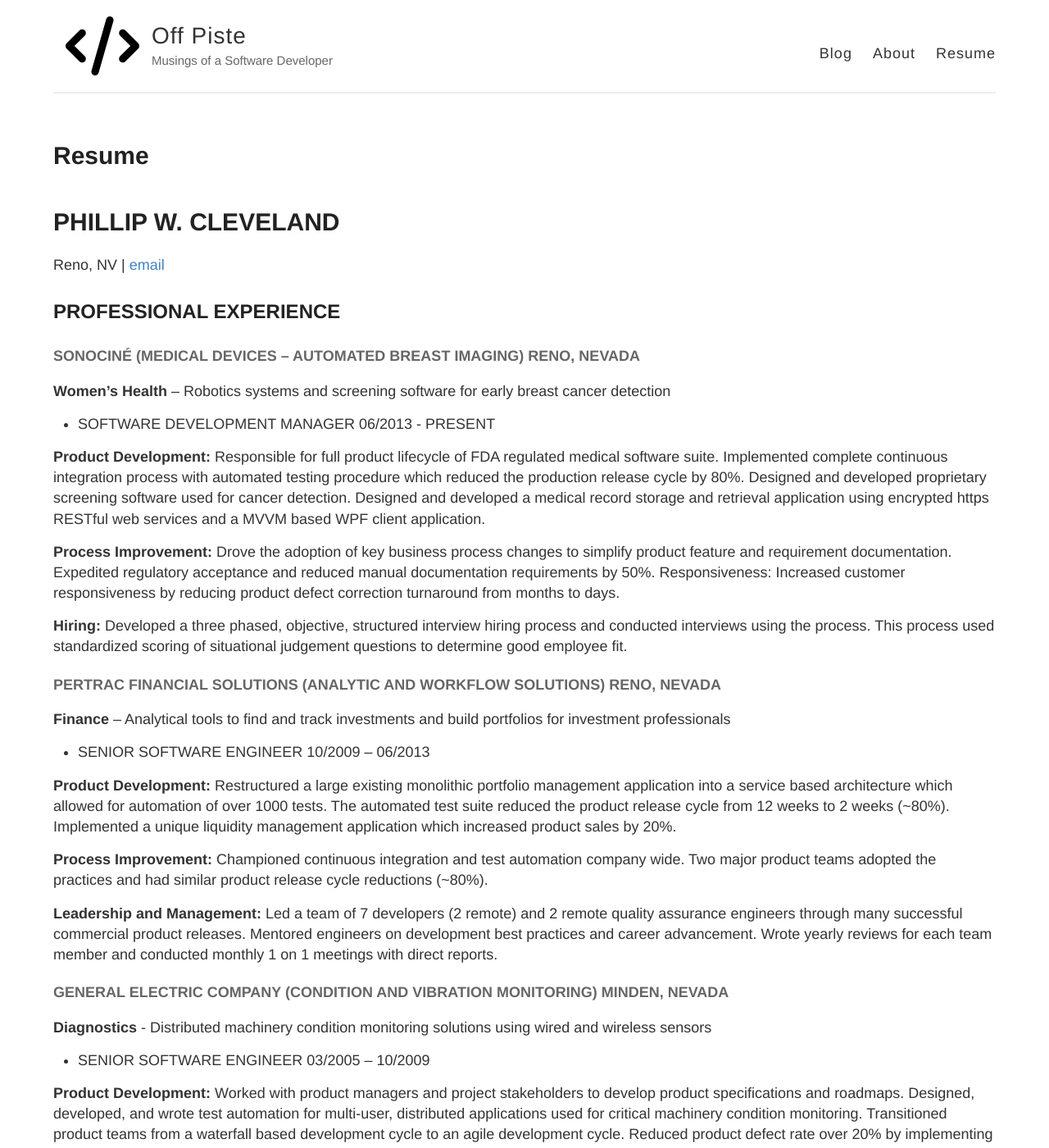
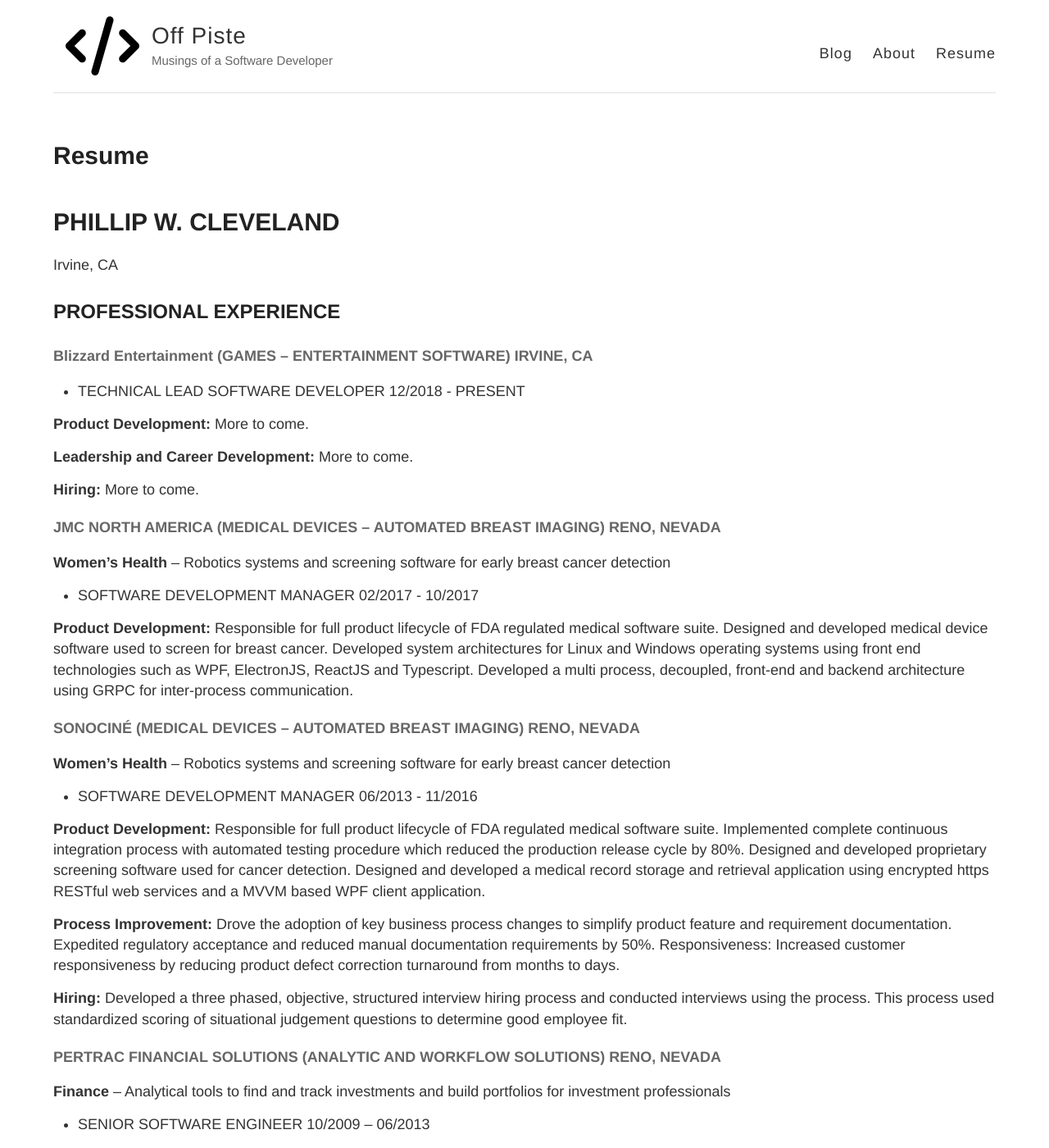
Before and after one commit to philcleveland/philcleveland.github.io, a Jekyll site: the page built from resume.md, in a window 1280 px wide and 1400 px high. Shown: the whole window at 82% size. Built offline with Jekyll 4.4.1, drawn with Linux system fonts in a browser that asks for light colours; nearby versions of some CDN libraries.

Commit message:
Added outline for Blizzard experience

```diff
--- a/resume.md
+++ b/resume.md
@@ -4,15 +4,31 @@ title: Resume
 permalink: /resume/
 ---
 # PHILLIP W. CLEVELAND
-Reno, NV | [email](mailto:phil.cleveland@gmail.com)
+Irvine, CA
 
 ## PROFESSIONAL EXPERIENCE
+
+#### Blizzard Entertainment (GAMES – ENTERTAINMENT SOFTWARE) IRVINE, CA
+* TECHNICAL LEAD SOFTWARE DEVELOPER 12/2018 - PRESENT
+
+**Product Development:** More to come.
+
+**Leadership and Career Development:** More to come.
+
+**Hiring:** More to come.
+
+#### JMC NORTH AMERICA (MEDICAL DEVICES – AUTOMATED BREAST IMAGING) RENO, NEVADA
+**Women's Health** – Robotics systems and screening software for early breast cancer detection
+* SOFTWARE DEVELOPMENT MANAGER 02/2017 - 10/2017
+
+**Product Development:** Responsible for full product lifecycle of FDA regulated medical software suite.
+Designed and developed medical device software used to screen for breast cancer. Developed system architectures for Linux and Windows operating systems using front end technologies such as WPF, ElectronJS, ReactJS and Typescript.  Developed a multi process, decoupled, front-end and backend architecture using GRPC for inter-process communication.
 
 #### SONOCINÉ (MEDICAL DEVICES – AUTOMATED BREAST IMAGING) RENO, NEVADA
 
 **Women's Health** – Robotics systems and screening software for early breast cancer detection
 
-* SOFTWARE DEVELOPMENT MANAGER 06/2013 - PRESENT
+* SOFTWARE DEVELOPMENT MANAGER 06/2013 - 11/2016
 
 **Product Development:** Responsible for full product lifecycle of FDA regulated medical software suite. Implemented complete continuous integration process with automated testing procedure which reduced the production release cycle by 80%. Designed and developed proprietary screening software used for cancer detection. Designed and developed a medical record storage and retrieval application using encrypted https RESTful web services and a MVVM based WPF client application.
 
```
